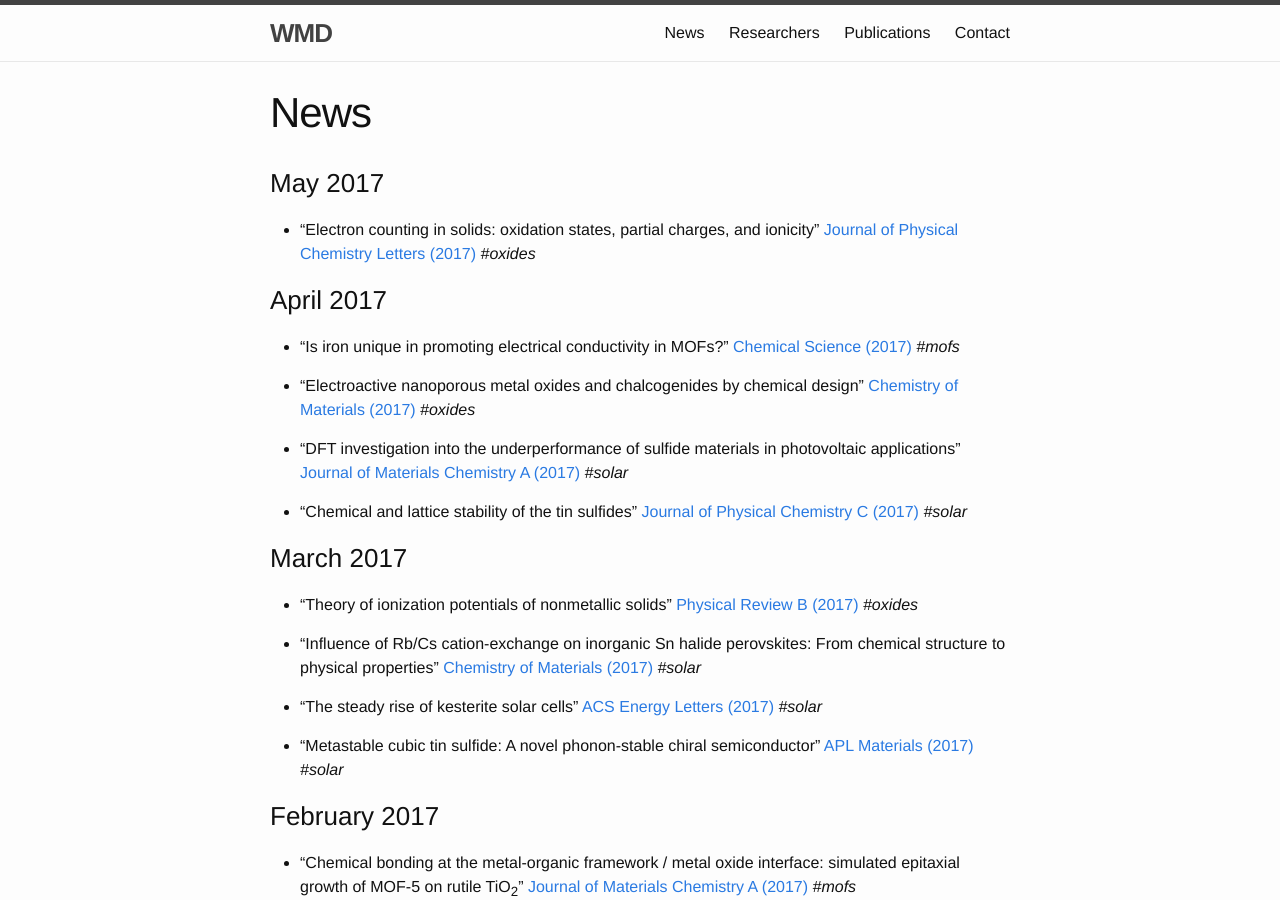
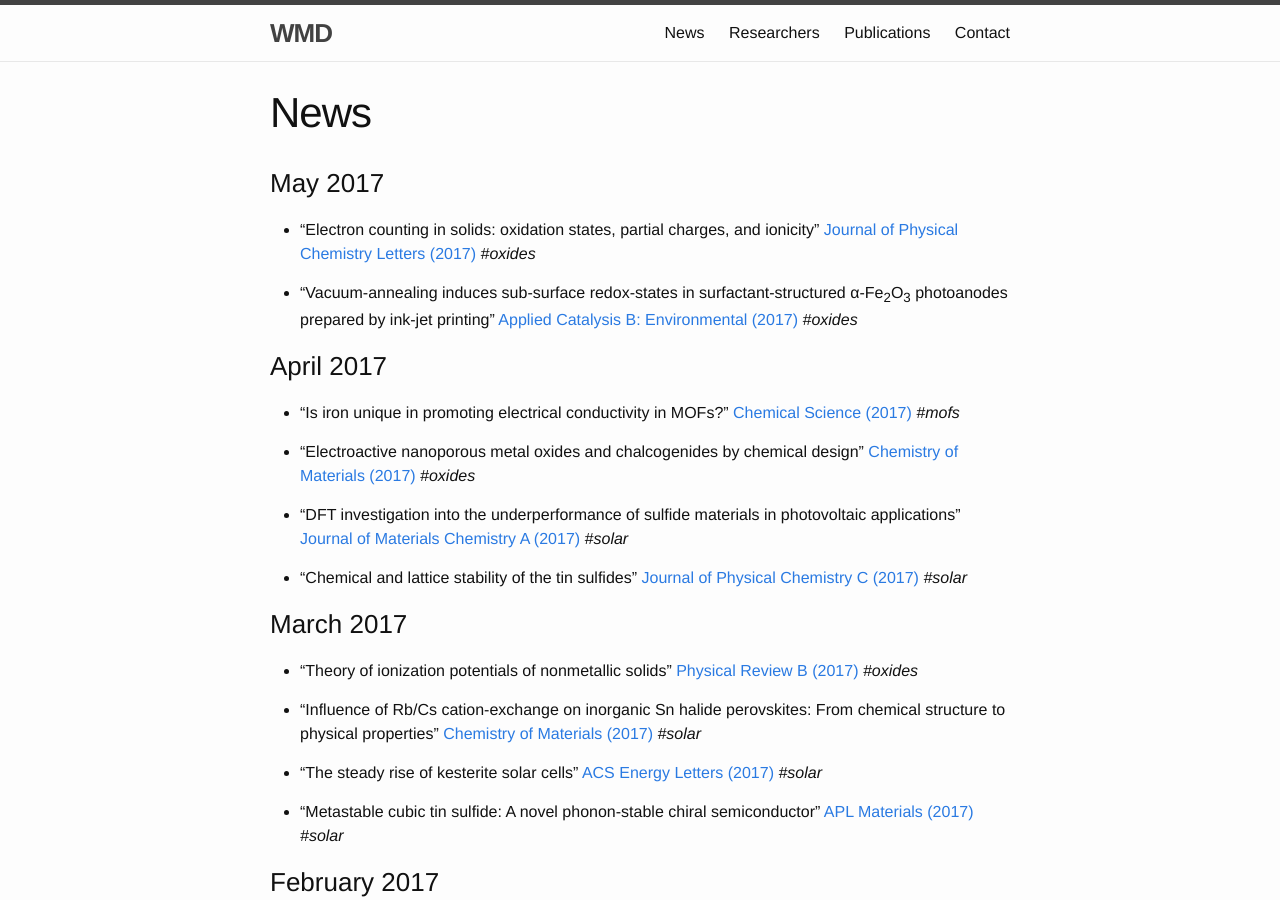
Before and after one commit to WMD-group/WMD-group.github.io, a Jekyll site: the page built from a_news.md, in a window 1280 px wide and 900 px high. Built offline with Jekyll 4.4.1, drawn with Linux system fonts in a browser that asks for light colours.

Commit message:
Mayday 2.0

```diff
--- a/a_news.md
+++ b/a_news.md
@@ -7,6 +7,9 @@ permalink: /news/
 ### May 2017
 
 * "Electron counting in solids: oxidation states, partial charges, and ionicity" [Journal of Physical Chemistry Letters (2017)](https://arxiv.org/abs/1704.05140)
+*#oxides*
+
+* "Vacuum-annealing induces sub-surface redox-states in surfactant-structured α-Fe<sub>2</sub>O<sub>3</sub> photoanodes prepared by ink-jet printing" [Applied Catalysis B: Environmental (2017)](http://www.sciencedirect.com/science/article/pii/S0926337317303624)
 *#oxides*
 
 ### April 2017
```
